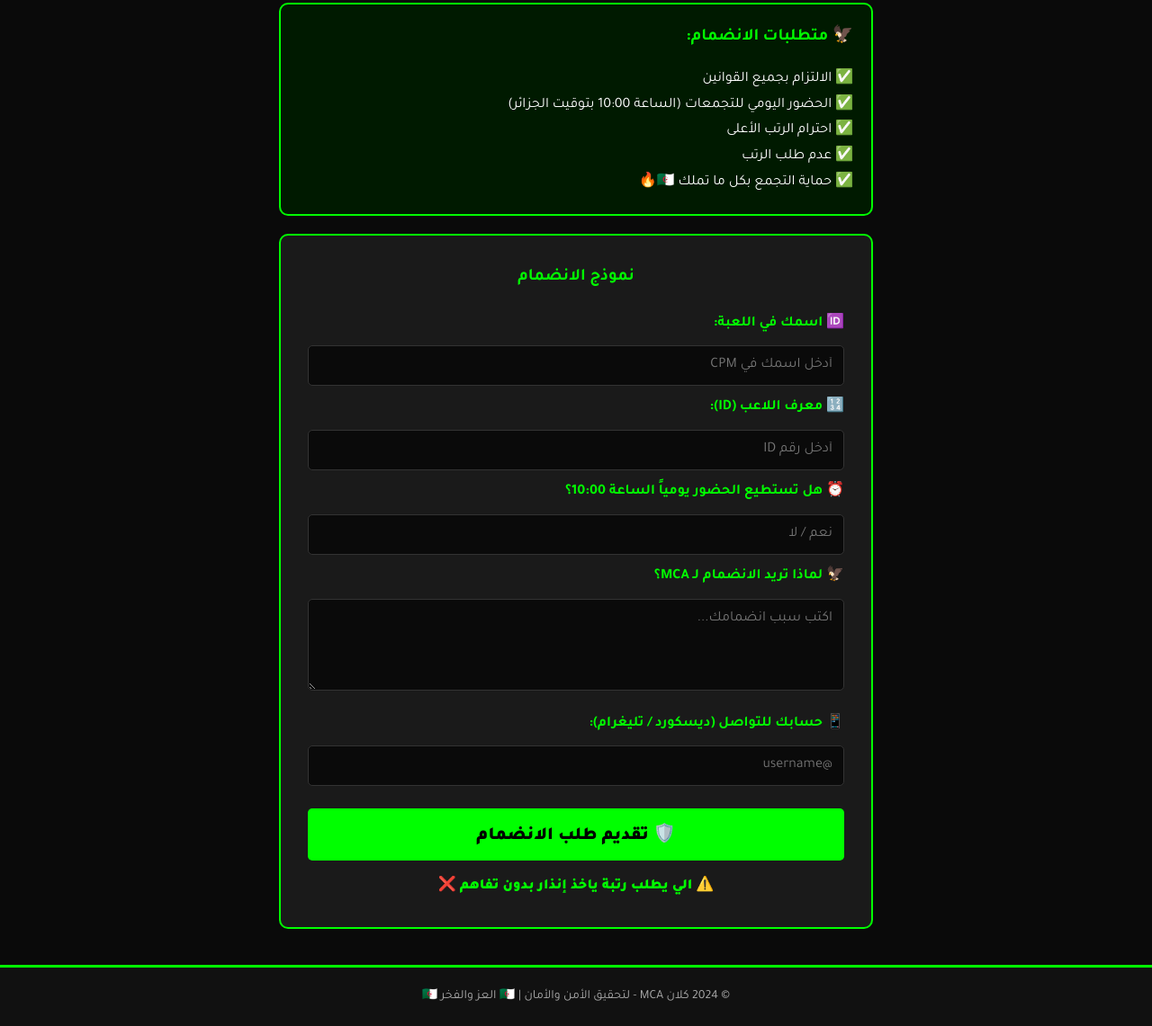
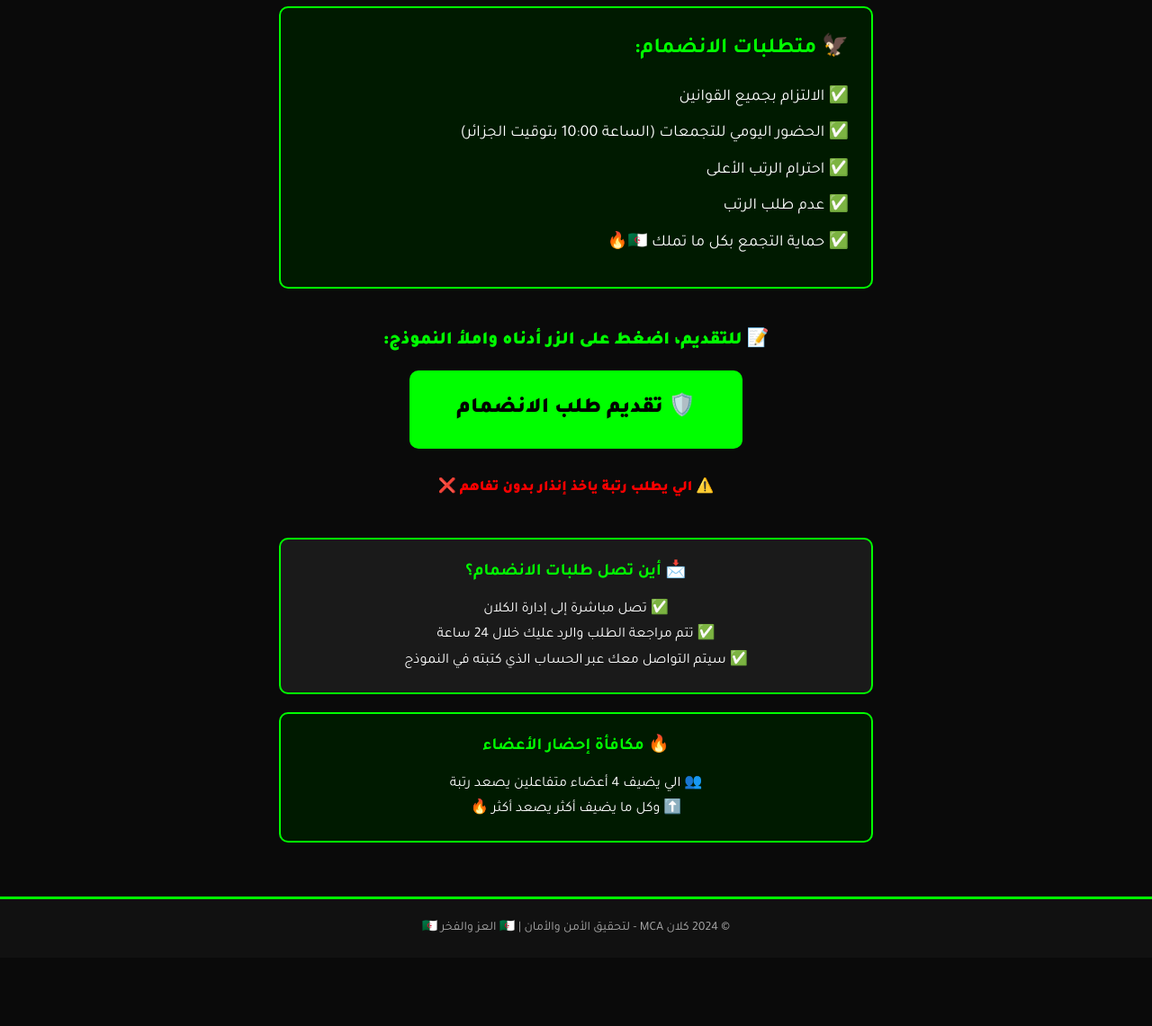
Before and after one commit to yasser229mm-lgtm/mca-clan, a plain HTML site: page join.html in a window 1280 px wide. Shown: the part 271-1412 px from the top of the page at 90% size. After the commit the page ends 1336 px from the top, so only its background shows below. Drawn offline with Linux system fonts and the light colour scheme.

Commit message:
Refactor join form and enhance application details
Updated styles for join form and added new sections for application process and rewards.

```diff
--- a/join.html
+++ b/join.html
@@ -69,60 +69,31 @@
             text-align: center;
         }
 
-        .join-form {
-            background-color: #1a1a1a;
-            padding: 30px;
+        .btn-neon {
+            display: inline-block;
+            background-color: #00ff00;
+            border: 2px solid #00ff00;
+            color: #000000;
+            padding: 20px 50px;
+            font-size: 24px;
+            font-weight: 900;
+            text-decoration: none;
+            cursor: pointer;
+            transition: 0.3s;
             border-radius: 10px;
-            border: 2px solid #00ff00;
+            margin: 15px 0;
         }
 
-        .join-form input, .join-form textarea {
-            width: 100%;
-            padding: 12px;
-            margin: 10px 0;
-            background-color: #0a0a0a;
-            border: 1px solid #333;
-            color: #ffffff;
-            border-radius: 5px;
-            font-family: 'Tajawal', sans-serif;
-            font-size: 16px;
-        }
-
-        .join-form input:focus, .join-form textarea:focus {
-            border-color: #00ff00;
-            outline: none;
-        }
-
-        .join-form label {
-            font-weight: 700;
+        .btn-neon:hover {
+            background-color: #000000;
             color: #00ff00;
-        }
-
-        .btn-submit {
-            width: 100%;
-            padding: 15px;
-            background-color: #00ff00;
-            color: #000000;
-            border: none;
-            font-size: 20px;
-            font-weight: 900;
-            cursor: pointer;
-            border-radius: 5px;
-            font-family: 'Tajawal', sans-serif;
-            margin-top: 15px;
-            transition: 0.3s;
-        }
-
-        .btn-submit:hover {
-            background-color: #ffffff;
-            color: #000000;
             box-shadow: 0 0 30px #00ff00;
         }
 
         .requirements {
             background-color: #001a00;
             border: 2px solid #00ff00;
-            padding: 20px;
+            padding: 25px;
             border-radius: 10px;
             margin: 20px 0;
         }
@@ -130,6 +101,32 @@
         .requirements h3 {
             color: #00ff00;
             margin-bottom: 15px;
+            font-size: 24px;
+        }
+
+        .requirements p {
+            font-size: 18px;
+            margin: 8px 0;
+        }
+
+        .info-box {
+            background-color: #1a1a1a;
+            border: 2px solid #00ff00;
+            padding: 20px;
+            border-radius: 10px;
+            margin: 20px 0;
+            text-align: center;
+        }
+
+        .info-box h3 {
+            color: #00ff00;
+            margin-bottom: 10px;
+        }
+
+        .highlight {
+            color: #00ff00;
+            font-weight: 900;
+            font-size: 20px;
         }
 
         footer {
@@ -145,6 +142,10 @@
             .navbar {
                 flex-direction: column;
                 gap: 10px;
+            }
+            .btn-neon {
+                padding: 15px 30px;
+                font-size: 18px;
             }
         }
     </style>
@@ -164,7 +165,7 @@
 <section>
     <div class="center">
         <h2 class="section-title">📢 انضم إلى MCA</h2>
-        <p style="color:#cccccc; margin-bottom:20px;">لتحقيق الأمن والأمان، انضم لأقوى كلان جزائري 🇩🇿</p>
+        <p style="color:#cccccc; font-size:18px; margin-bottom:20px;">لتحقيق الأمن والأمان، انضم لأقوى كلان جزائري 🇩🇿</p>
     </div>
 
     <div class="requirements">
@@ -176,29 +177,27 @@
         <p>✅ حماية التجمع بكل ما تملك 🇩🇿🔥</p>
     </div>
 
-    <div class="join-form">
-        <h3 style="color:#00ff00; text-align:center; margin-bottom:20px;">نموذج الانضمام</h3>
-        <form>
-            <label>🆔 اسمك في اللعبة:</label>
-            <input type="text" placeholder="أدخل اسمك في CPM" required>
-
-            <label>🔢 معرف اللاعب (ID):</label>
-            <input type="text" placeholder="أدخل رقم ID" required>
-
-            <label>⏰ هل تستطيع الحضور يومياً الساعة 10:00؟</label>
-            <input type="text" placeholder="نعم / لا" required>
-
-            <label>🦅 لماذا تريد الانضمام لـ MCA؟</label>
-            <textarea rows="4" placeholder="اكتب سبب انضمامك..." required></textarea>
-
-            <label>📱 حسابك للتواصل (ديسكورد / تليغرام):</label>
-            <input type="text" placeholder="@username" required>
-
-            <button type="submit" class="btn-submit">🛡️ تقديم طلب الانضمام</button>
-        </form>
-        <p style="text-align:center; color:#00ff00; margin-top:15px; font-weight:900;">
+    <div class="center" style="margin: 40px 0;">
+        <p class="highlight">📝 للتقديم، اضغط على الزر أدناه واملأ النموذج:</p>
+        <a href="https://docs.google.com/forms/d/e/1FAIpQLSc5WpUVSHWAHaBM-9icoVtpZaWPLeTFdFXM0iycMFx708Uq7g/viewform?usp=publish-editor" target="_blank" class="btn-neon">
+            🛡️ تقديم طلب الانضمام
+        </a>
+        <p style="color:#ff0000; margin-top:15px; font-weight:900;">
             ⚠️ الي يطلب رتبة ياخذ إنذار بدون تفاهم ❌
         </p>
+    </div>
+
+    <div class="info-box">
+        <h3>📩 أين تصل طلبات الانضمام؟</h3>
+        <p>✅ تصل مباشرة إلى إدارة الكلان</p>
+        <p>✅ تتم مراجعة الطلب والرد عليك خلال 24 ساعة</p>
+        <p>✅ سيتم التواصل معك عبر الحساب الذي كتبته في النموذج</p>
+    </div>
+
+    <div class="info-box" style="background-color:#001a00;">
+        <h3>🔥 مكافأة إحضار الأعضاء</h3>
+        <p>👥 الي يضيف 4 أعضاء متفاعلين يصعد رتبة</p>
+        <p>⬆️ وكل ما يضيف أكثر يصعد أكثر 🔥</p>
     </div>
 </section>
 
```
